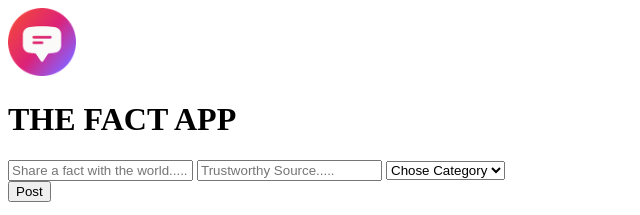
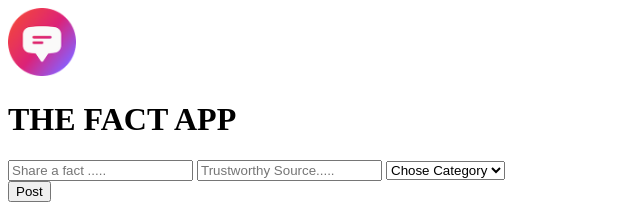
Before and after one commit to aroshjayamanne/factapp, a plain HTML site: page index.html in a window 1280 px wide. Shown: the top 215 px of the page, 0-640 px from the left. Drawn offline with Linux system fonts and the light colour scheme.

Commit message:
Update index.html

```diff
--- a/index.html
+++ b/index.html
@@ -13,7 +13,7 @@
     </header>
 
     <form action="">
-      <input type="text" placeholder="Share a fact with the world....." />
+      <input type="text" placeholder="Share a fact ....." />
       <input type="text" / placeholder="Trustworthy Source.....">
       <select name="" id="">
         <option value="">Chose Category</option>
```
